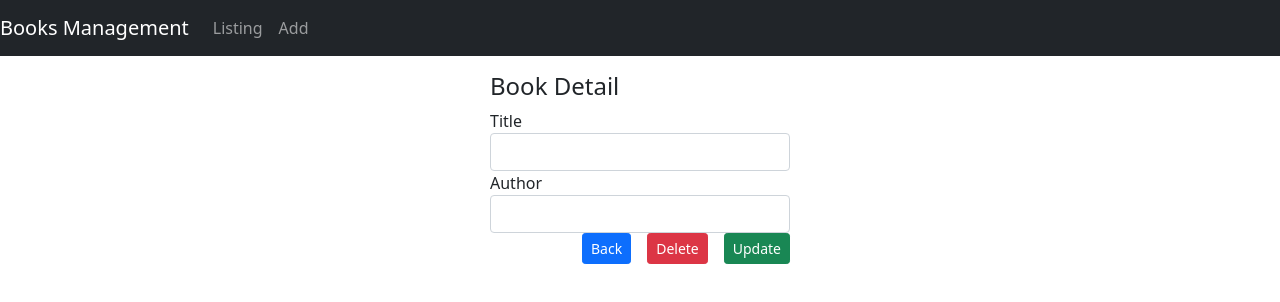
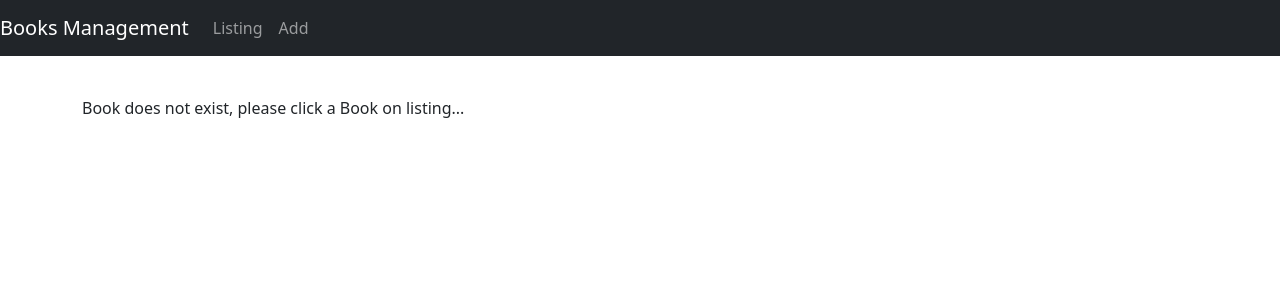
Before and after one commit to yul-klj/react-assessment, a React (Create React App) app: page /book/1 in a window 1280 px wide. Shown: the top 302 px of the page. Built offline with nearby package versions, Linux system fonts and the light colour scheme; no server answers.

Commit message:
Book detail page, enhance alignment, validate on no book found

```diff
--- a/src/components/BookDetail.js
+++ b/src/components/BookDetail.js
@@ -17,6 +17,7 @@ const BookDetail = props => {
       })
       .catch(e => {
         console.log(e);
+        setCurrentBook(null)
       });
   };
 
@@ -37,6 +38,7 @@ const BookDetail = props => {
         })
         .catch(e => {
           console.log(e);
+          setCurrentBook(null)
         });
     }
   };
@@ -45,11 +47,11 @@ const BookDetail = props => {
     if (window.confirm('Are you sure you wish to delete this book?')) {
       BookDataService.remove(currentBook.id)
         .then(response => {
-          console.log(response.data);
           props.history.push("/books");
         })
         .catch(e => {
           console.log(e);
+          setCurrentBook(null)
         });
     }
   };
@@ -65,7 +67,7 @@ const BookDetail = props => {
           <h4>Book Detail</h4>
           <div
             style={message ? {} : { display: 'none' }}
-            class="alert alert-primary"
+            className="alert alert-primary"
             role="alert"
           >
             <p>{message}</p>
@@ -95,31 +97,32 @@ const BookDetail = props => {
             </div>
           </form>
 
-          <div class="d-grid gap-2 d-md-flex justify-content-md-end">
+          <div className="d-grid gap-2 d-md-flex justify-content-md-end">
             <button
               className="btn btn-sm btn-primary me-md-2"
-              onClick={backBookListing}>
+              onClick={backBookListing}
+              >
               Back
             </button>
             <button
               className="btn btn-sm btn-danger me-md-2"
-              onClick={deleteBook}>
+              onClick={deleteBook}
+              >
               Delete
             </button>
             <button
               type="submit"
               className="btn btn-sm btn-success"
               onClick={updateBook}
-            >
+              >
               Update
             </button>
           </div>
-
         </div>
       ) : (
         <div>
           <br />
-          <p>Please click on a Book...</p>
+          <p>Book does not exist, please click a Book on listing...</p>
         </div>
       )}
     </div>
```
